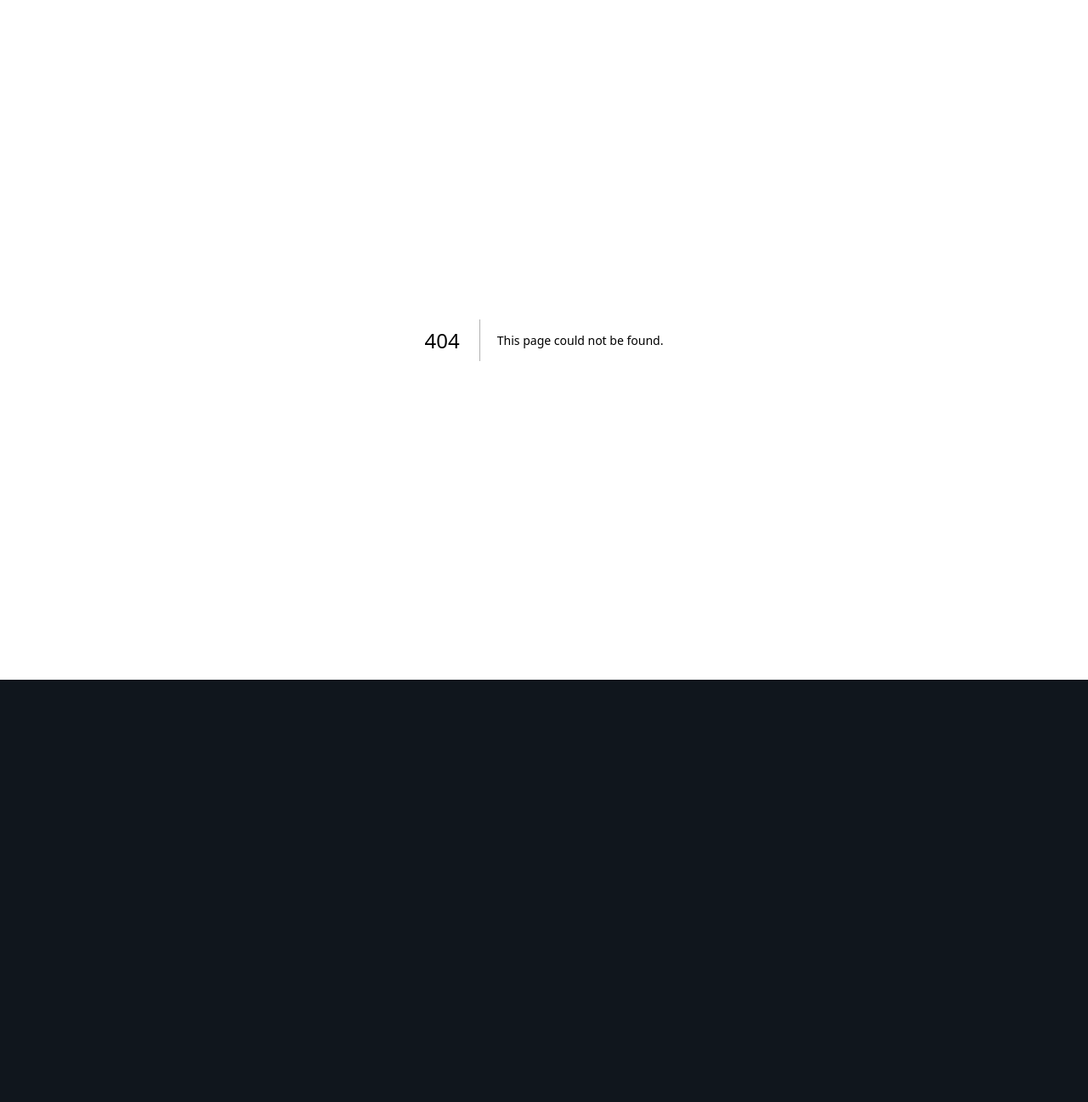
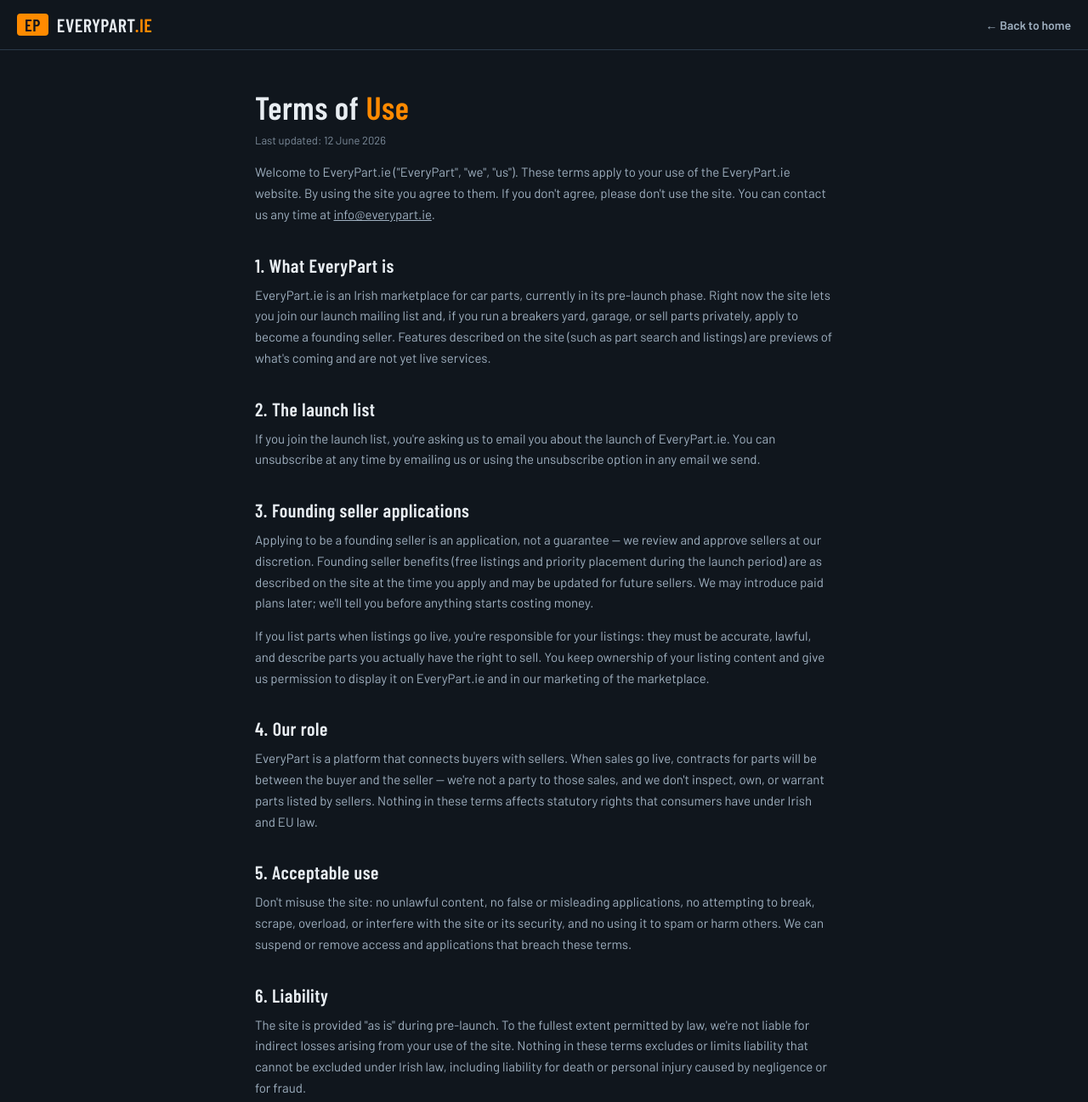
Before and after one commit to evryparts/EveryParts, a Next.js app: page /terms in a window 1280 px wide. Before the commit this address had no page. Shown: the top 1297 px of the page at 85% size. Before the commit the page ends 800 px from the top, so only its background shows below. Built offline with nearby package versions, Linux system fonts and the light colour scheme; a web font is replaced by a local one.

Commit message:
Add Terms of Use page

```diff
--- /dev/null
+++ b/app/terms/page.jsx
@@ -0,0 +1,144 @@
+export const metadata = {
+  title: "Terms of Use — EveryPart.ie",
+  description: "Terms of use for EveryPart.ie",
+};
+
+const h = { fontSize: 22, margin: "34px 0 10px" };
+const p = { color: "var(--dim)", fontSize: 15, lineHeight: 1.65, margin: "0 0 14px" };
+
+export default function Terms() {
+  return (
+    <div>
+      <header
+        style={{
+          padding: "16px 20px",
+          borderBottom: "1px solid var(--line)",
+          display: "flex",
+          alignItems: "center",
+          gap: 10,
+        }}
+      >
+        <a href="/" style={{ display: "flex", alignItems: "center", gap: 10, textDecoration: "none", color: "inherit" }}>
+          <span
+            className="display"
+            style={{ background: "var(--orange)", color: "var(--bg)", fontSize: 20, padding: "1px 9px", borderRadius: 4 }}
+          >
+            EP
+          </span>
+          <span className="display" style={{ fontSize: 22 }}>
+            EVERYPART<span style={{ color: "var(--orange)" }}>.IE</span>
+          </span>
+        </a>
+        <a href="/" style={{ marginLeft: "auto", color: "var(--dim)", fontSize: 14, fontWeight: 600, textDecoration: "none" }}>
+          ← Back to home
+        </a>
+      </header>
+
+      <main className="container" style={{ paddingTop: 44, paddingBottom: 80, maxWidth: 720 }}>
+        <h1 className="display" style={{ fontSize: 38, margin: "0 0 6px" }}>
+          Terms of <span style={{ color: "var(--orange)" }}>Use</span>
+        </h1>
+        <p style={{ ...p, color: "var(--faint)", fontSize: 13 }}>Last updated: 12 June 2026</p>
+
+        <p style={p}>
+          Welcome to EveryPart.ie ("EveryPart", "we", "us"). These terms apply to your
+          use of the EveryPart.ie website. By using the site you agree to them. If you
+          don't agree, please don't use the site. You can contact us any time at{" "}
+          <a href="mailto:info@everypart.ie">info@everypart.ie</a>.
+        </p>
+
+        <h2 className="display" style={h}>1. What EveryPart is</h2>
+        <p style={p}>
+          EveryPart.ie is an Irish marketplace for car parts, currently in its pre-launch
+          phase. Right now the site lets you join our launch mailing list and, if you run
+          a breakers yard, garage, or sell parts privately, apply to become a founding
+          seller. Features described on the site (such as part search and listings) are
+          previews of what's coming and are not yet live services.
+        </p>
+
+        <h2 className="display" style={h}>2. The launch list</h2>
+        <p style={p}>
+          If you join the launch list, you're asking us to email you about the launch of
+          EveryPart.ie. You can unsubscribe at any time by emailing us or using the
+          unsubscribe option in any email we send.
+        </p>
+
+        <h2 className="display" style={h}>3. Founding seller applications</h2>
+        <p style={p}>
+          Applying to be a founding seller is an application, not a guarantee — we review
+          and approve sellers at our discretion. Founding seller benefits (free listings
+          and priority placement during the launch period) are as described on the site
+          at the time you apply and may be updated for future sellers. We may introduce
+          paid plans later; we'll tell you before anything starts costing money.
+        </p>
+        <p style={p}>
+          If you list parts when listings go live, you're responsible for your listings:
+          they must be accurate, lawful, and describe parts you actually have the right
+          to sell. You keep ownership of your listing content and give us permission to
+          display it on EveryPart.ie and in our marketing of the marketplace.
+        </p>
+
+        <h2 className="display" style={h}>4. Our role</h2>
+        <p style={p}>
+          EveryPart is a platform that connects buyers with sellers. When sales go live,
+          contracts for parts will be between the buyer and the seller — we're not a
+          party to those sales, and we don't inspect, own, or warrant parts listed by
+          sellers. Nothing in these terms affects statutory rights that consumers have
+          under Irish and EU law.
+        </p>
+
+        <h2 className="display" style={h}>5. Acceptable use</h2>
+        <p style={p}>
+          Don't misuse the site: no unlawful content, no false or misleading
+          applications, no attempting to break, scrape, overload, or interfere with the
+          site or its security, and no using it to spam or harm others. We can suspend
+          or remove access and applications that breach these terms.
+        </p>
+
+        <h2 className="display" style={h}>6. Liability</h2>
+        <p style={p}>
+          The site is provided "as is" during pre-launch. To the fullest extent permitted
+          by law, we're not liable for indirect losses arising from your use of the site.
+          Nothing in these terms excludes or limits liability that cannot be excluded
+          under Irish law, including liability for death or personal injury caused by
+          negligence or for fraud.
+        </p>
+
+        <h2 className="display" style={h}>7. Changes</h2>
+        <p style={p}>
+          We may update these terms as the service develops. The "last updated" date at
+          the top tells you when they last changed. Significant changes that affect
+          founding sellers will be communicated by email.
+        </p>
+
+        <h2 className="display" style={h}>8. Governing law</h2>
+        <p style={p}>
+          These terms are governed by the laws of Ireland, and the Irish courts have
+          jurisdiction over any disputes, without affecting any mandatory consumer
+          protections that apply where you live.
+        </p>
+
+        <p style={{ ...p, marginTop: 30 }}>
+          Questions? Email <a href="mailto:info@everypart.ie">info@everypart.ie</a>.
+        </p>
+      </main>
+
+      <footer
+        style={{
+          borderTop: "1px solid var(--line)",
+          padding: "18px 20px",
+          fontSize: 12,
+          color: "var(--faint)",
+          display: "flex",
+          gap: 18,
+          flexWrap: "wrap",
+        }}
+      >
+        <span>© 2026 EveryPart.ie</span>
+        <a href="/terms" style={{ color: "var(--faint)" }}>Terms</a>
+        <a href="/privacy" style={{ color: "var(--faint)" }}>Privacy</a>
+        <a href="mailto:info@everypart.ie" style={{ color: "var(--faint)" }}>info@everypart.ie</a>
+      </footer>
+    </div>
+  );
+}
```
